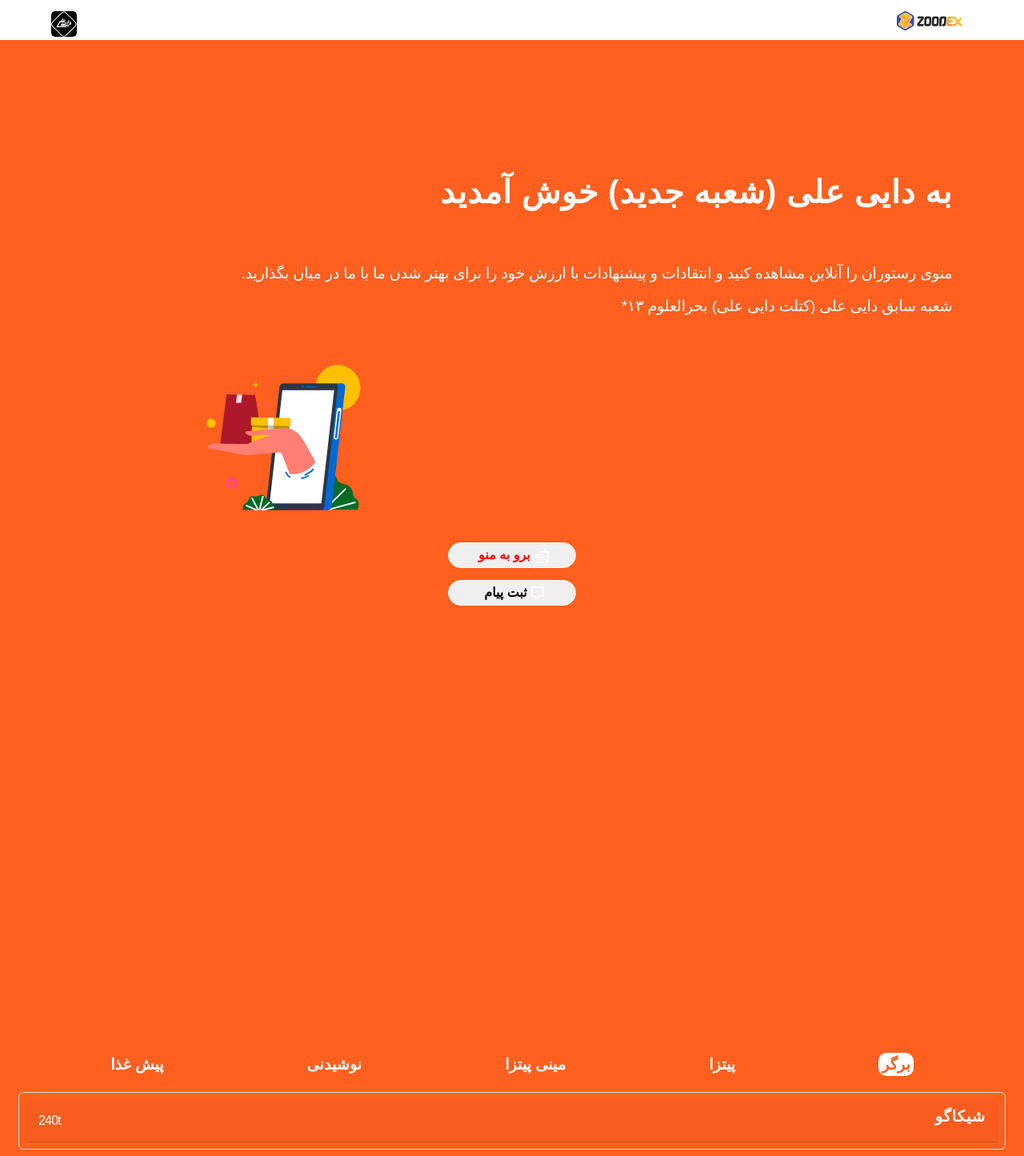
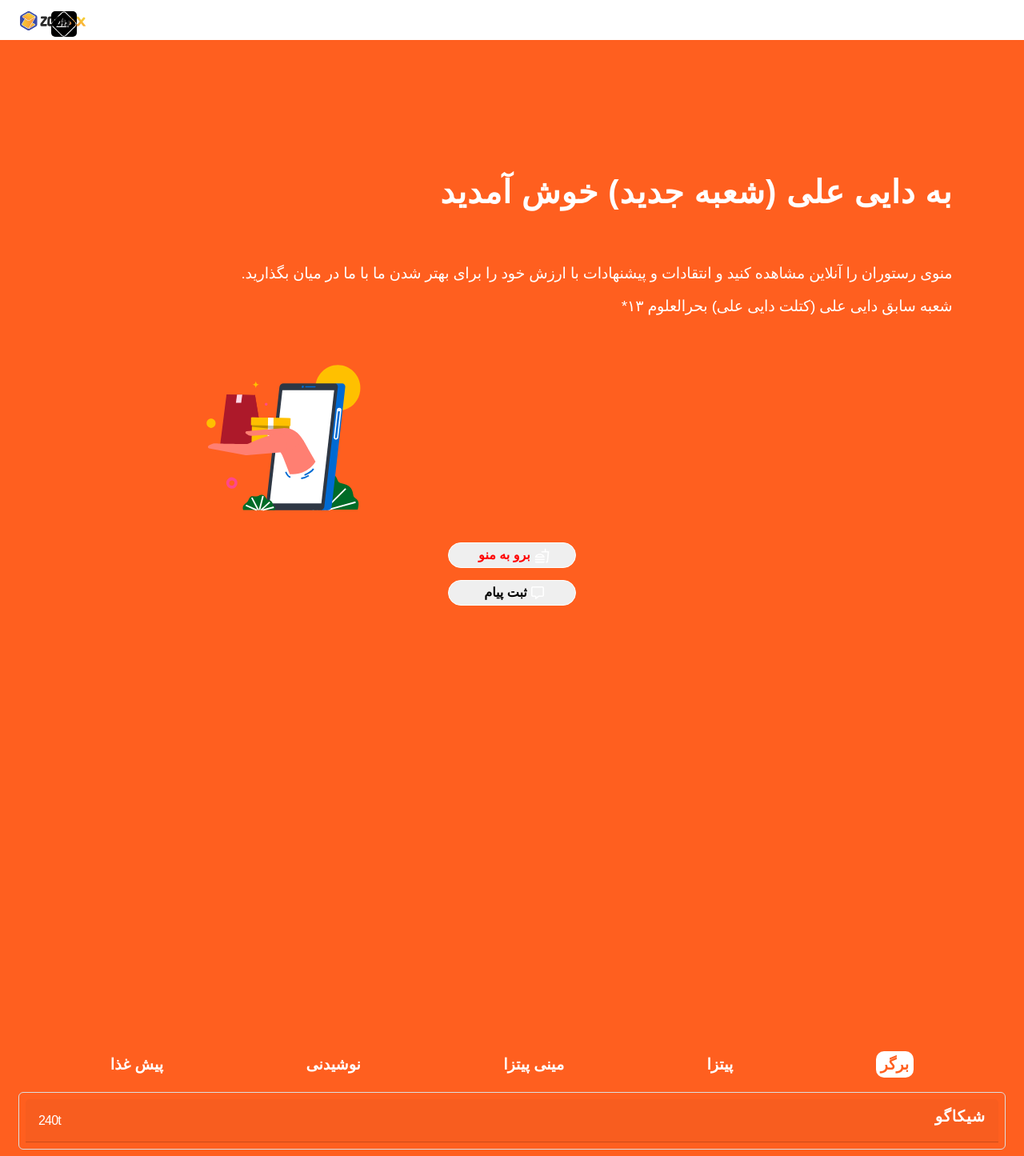
Before and after one commit to pedramjlo/Daei-Ali-ORG, a React (Create React App) app: page / in a window 1280 px wide. Shown: the top 1445 px of the page at 80% size. Built offline with nearby package versions, Linux system fonts and the light colour scheme; a web font is replaced by a local one.

Commit message:
fixed menu and items font

```diff
--- a/src/card.css
+++ b/src/card.css
@@ -30,7 +30,7 @@
     overflow: hidden;
     text-overflow: ellipsis;
     font-size: 1.2em;
-    font-weight: 900;
+    font-weight: 800;
     letter-spacing: 1px;
 }
 
--- a/src/components/header.jsx
+++ b/src/components/header.jsx
@@ -3,8 +3,8 @@ import React from 'react';
 export default function Header(){
     return(
         <header>
+            <a href="https://zoodex.ir/storeMenu/daeialipizza" className='zoodex'><img src="./zoodex.svg" alt="daei-ali-zoodex" /></a>
             <a href="/" className='logo-header'><img src="./logo.svg" alt="daei-ali-logo" /></a>
-            <a href="https://zoodex.ir/storeMenu/daeialipizza" className='zoodex'><img src="./zoodex.svg" alt="daei-ali-zoodex" /></a>
         </header>
     );
 }
--- a/src/index.css
+++ b/src/index.css
@@ -38,13 +38,13 @@ button {
 
 .logo-header {
   position: absolute;
-  left: 25px;
+  right: 26px;
 }
 
 
 .zoodex {
   position: absolute;
-  right: 26px;
+  left: 25px;
 }
 
 .zoodex img {
--- a/src/menu-groups.css
+++ b/src/menu-groups.css
@@ -2,7 +2,7 @@ ul li a {
     color: white;
     text-decoration: none;
     font-size: 1.2em;
-    font-weight: 600;
+    font-weight: 700;
 }
 
 ul li {
@@ -24,10 +24,10 @@ ul li {
 .menu-list a.active {
     background-color: white;
     border-radius: 10px;
-    width: 6px;
+    width: 7px;
     height: fit-content;
     color: #FF5F1F;
-    padding: 4px;
+    padding: 6px;
 }
 
 .content {
```
Also changed, not shown: src/components/tool.jsx (added, +12 -0 lines), src/tool.css (added, +27 -0 lines).
